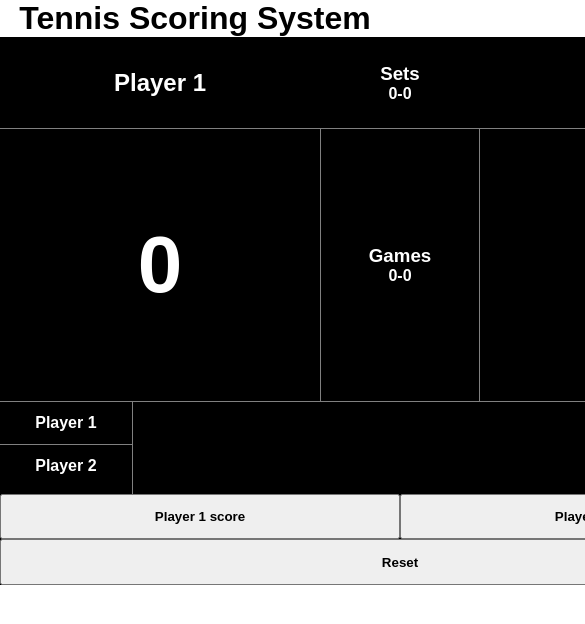
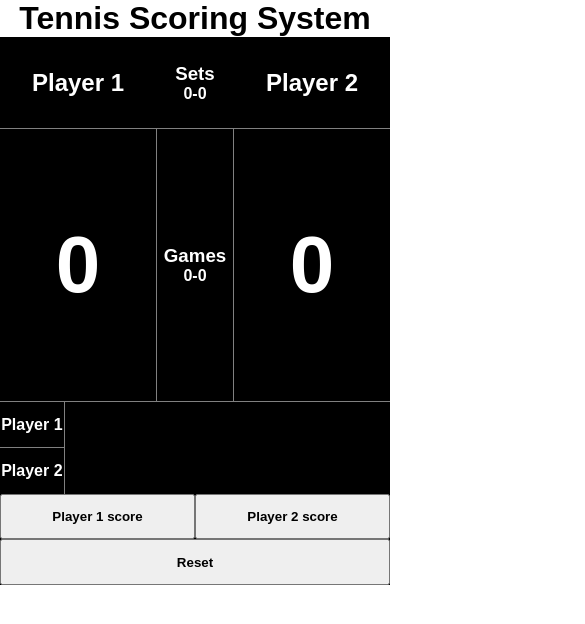
Before and after one commit to SebastianAlexandersson/tennis, a React app: page / in a window 390 px wide. Shown: the top 624 px of the page, 585 px wide, since content can reach past the window. Built offline with nearby package versions, Linux system fonts and the light colour scheme.

Commit message:
fixed responsiveness issues and removed build folder from git

```diff
--- a/package.json
+++ b/package.json
@@ -5,7 +5,7 @@
   "main": "src/index.js",
   "scripts": {
     "build": "webpack --mode production",
-    "start": "webpack-dev-server --open --mode development",
+    "dev": "webpack-dev-server --open --mode development",
     "deploy": "gh-pages -d dist"
   },
   "keywords": [],
--- a/src/components/scoreboard.css
+++ b/src/components/scoreboard.css
@@ -1,7 +1,7 @@
 .scoreboard {
   display: grid;
   width: 800px;
-  max-width: 800px;
+  max-width: 100%;
   background-color: black;
   color: #fff;
   font-weight: bold;
@@ -54,7 +54,10 @@
 
 .top,
 .bottom {
-  padding: .75em;
+  height: 50%;
+  display: flex;
+  justify-content: center;
+  align-items: center;
 }
 
 .top {
@@ -84,3 +87,9 @@
   transform: translateX(-50%);
   font-size: 2em;
 }
+
+@media (max-width: 800px) {
+  .deuce {
+    font-size: 1em;
+  }
+}
```
Also changed, not shown: 3 other files (tests, documents, lock files or other folders).
